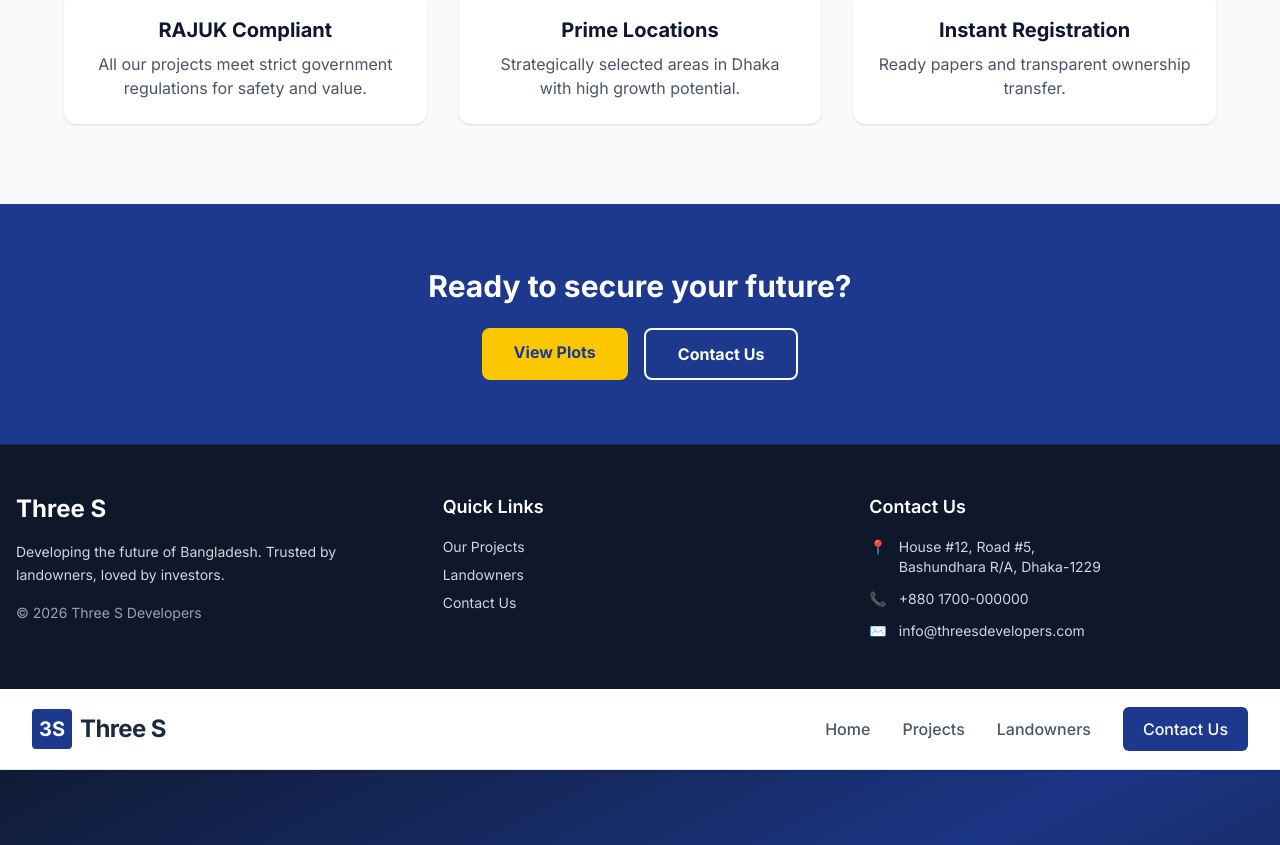
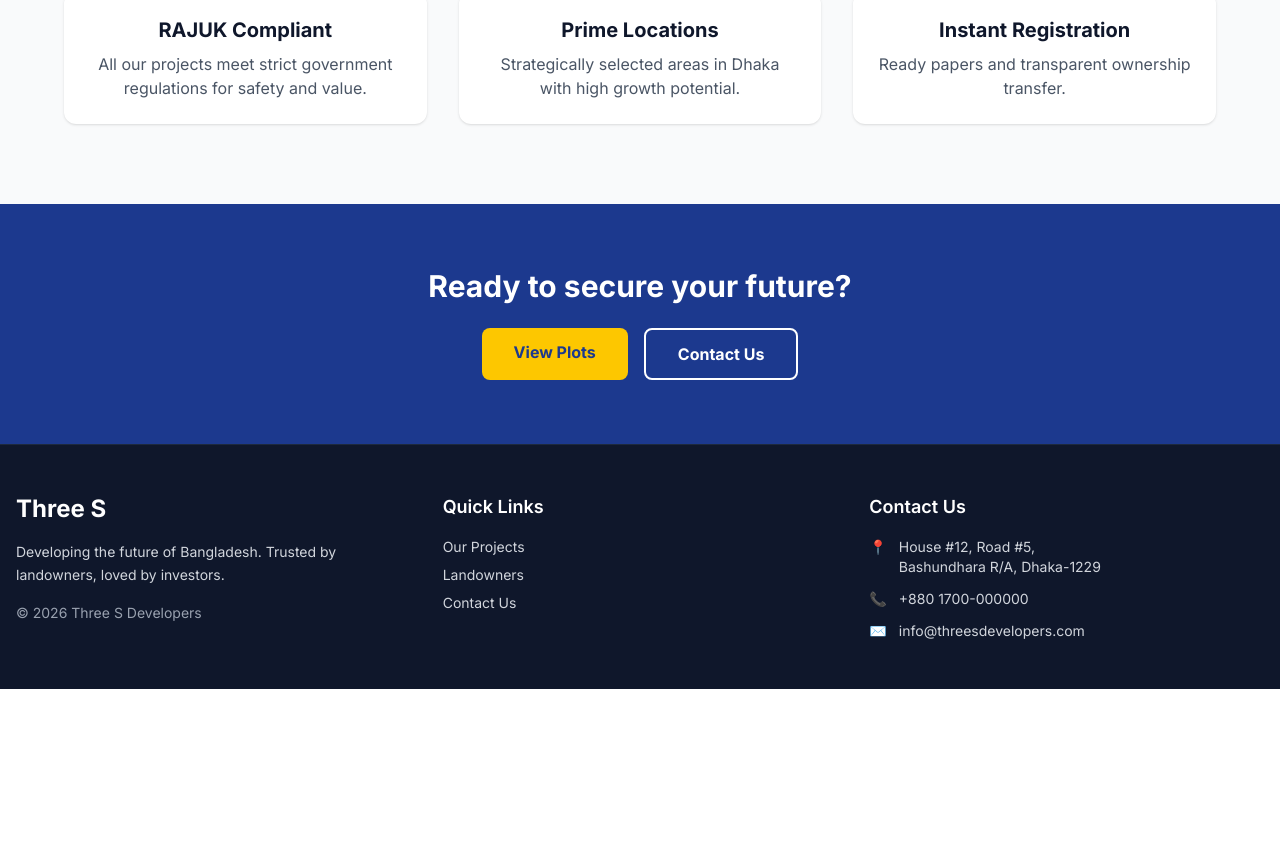
Before and after one commit to Nasif172/three-s-developers, a Next.js app: page / in a window 1280 px wide. Shown: the part 956-1801 px from the top of the page. After the commit the page ends 1645 px from the top, so only its background shows below. Built offline with nearby package versions, Linux system fonts and the light colour scheme.

Commit message:
Add files via upload

```diff
--- a/app/layout.tsx
+++ b/app/layout.tsx
@@ -2,9 +2,8 @@ import type { Metadata } from "next";
 import { Inter } from "next/font/google";
 import "./globals.css";
 import Navbar from "./components/Navbar";
-import Footer from "./components/Footer"; // <-- New Import
-import WhatsAppButton from './components/WhatsAppButton';
-
+import Footer from "./components/Footer";
+import WhatsAppButton from "./components/WhatsAppButton";
 
 const inter = Inter({ subsets: ["latin"] });
 
@@ -25,15 +24,8 @@ export default function RootLayout({
         <div className="pt-20 min-h-screen">
           {children}
         </div>
-        <Footer /> {/* <-- Footer added here */}
-        <body   className={inter.className}>
-  <Navbar />
-  {children}
-  <Footer />
-  <WhatsAppButton /> {/* Add this line! */}
-      </body>
-
-
+        <Footer />
+        <WhatsAppButton />
       </body>
     </html>
   );
```
